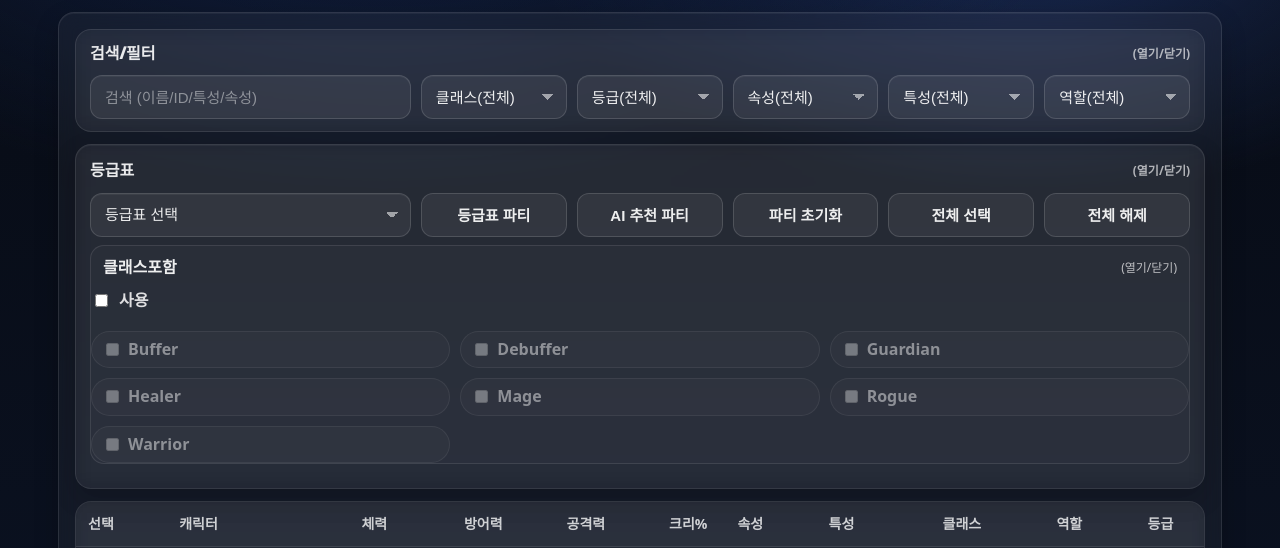
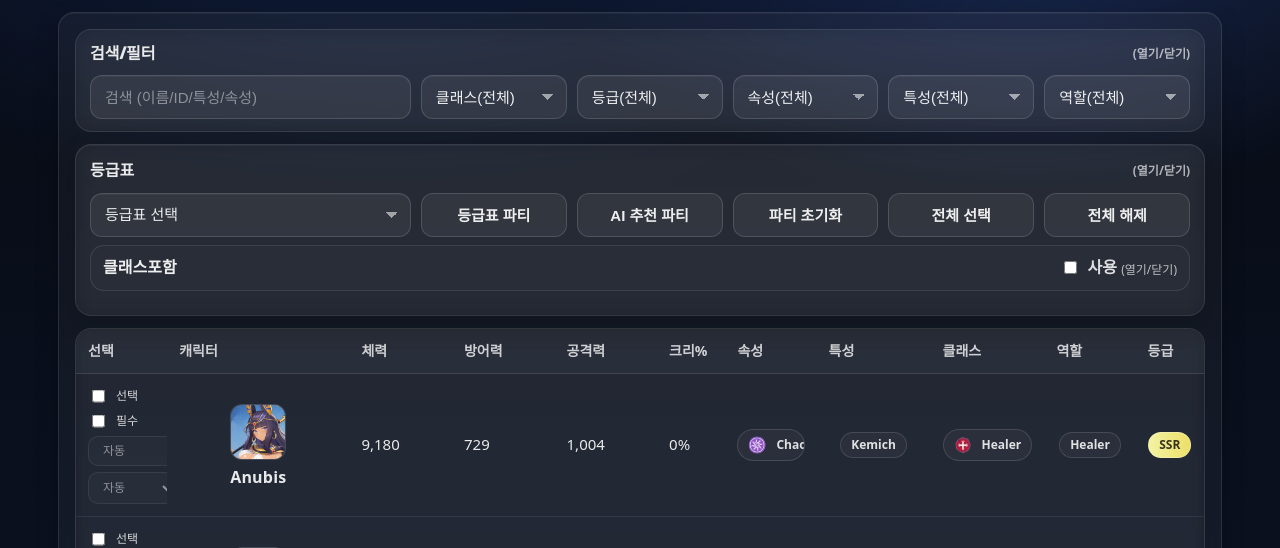
Before and after one commit to bamb177/nova, a Flask app: page /ui/select in a window 1280 px wide. Shown: the part 78-626 px from the top of the page. Run offline with Flask 3, Linux system fonts and the light colour scheme.

Commit message:
Update select.html

```diff
--- a/templates/select.html
+++ b/templates/select.html
@@ -97,17 +97,19 @@
 
           <!-- 2줄: 선택클래스포함조건 / 전체선택 / 전체해제 -->
           <div class="tier-row tier-secondline">
-            <details class="subpanel" id="classCondPanel" open>
+            <details class="subpanel" id="classCondPanel">
               <summary class="subpanel-summary">
                 <span class="subpanel-title">클래스포함</span>
-                <span class="subpanel-toggle">(열기/닫기)</span>
+                <span class="subpanel-actions">
+                  <label class="tier-check tier-check-inline tier-check-in-summary" title="체크한 클래스가 파티(4인)에 포함되도록 구성합니다. 후보를 해당 클래스로만 제한하지 않습니다." onmousedown="event.stopPropagation();" onclick="event.stopPropagation();">
+                    <input type="checkbox" id="useClassFilter" />
+                    사용
+                  </label>
+                  <span class="subpanel-toggle">(열기/닫기)</span>
+                </span>
               </summary>
 
               <div class="tier-class-inline" id="tierClassInline">
-                <label class="tier-check tier-check-inline" title="체크한 클래스가 파티(4인)에 포함되도록 구성합니다. 후보를 해당 클래스로만 제한하지 않습니다.">
-                  <input type="checkbox" id="useClassFilter" />
-                  사용
-                </label>
                 <div class="tier-classes tier-classes-inline" id="tierClassBox" aria-disabled="true"></div>
               </div>
             </details>
```
